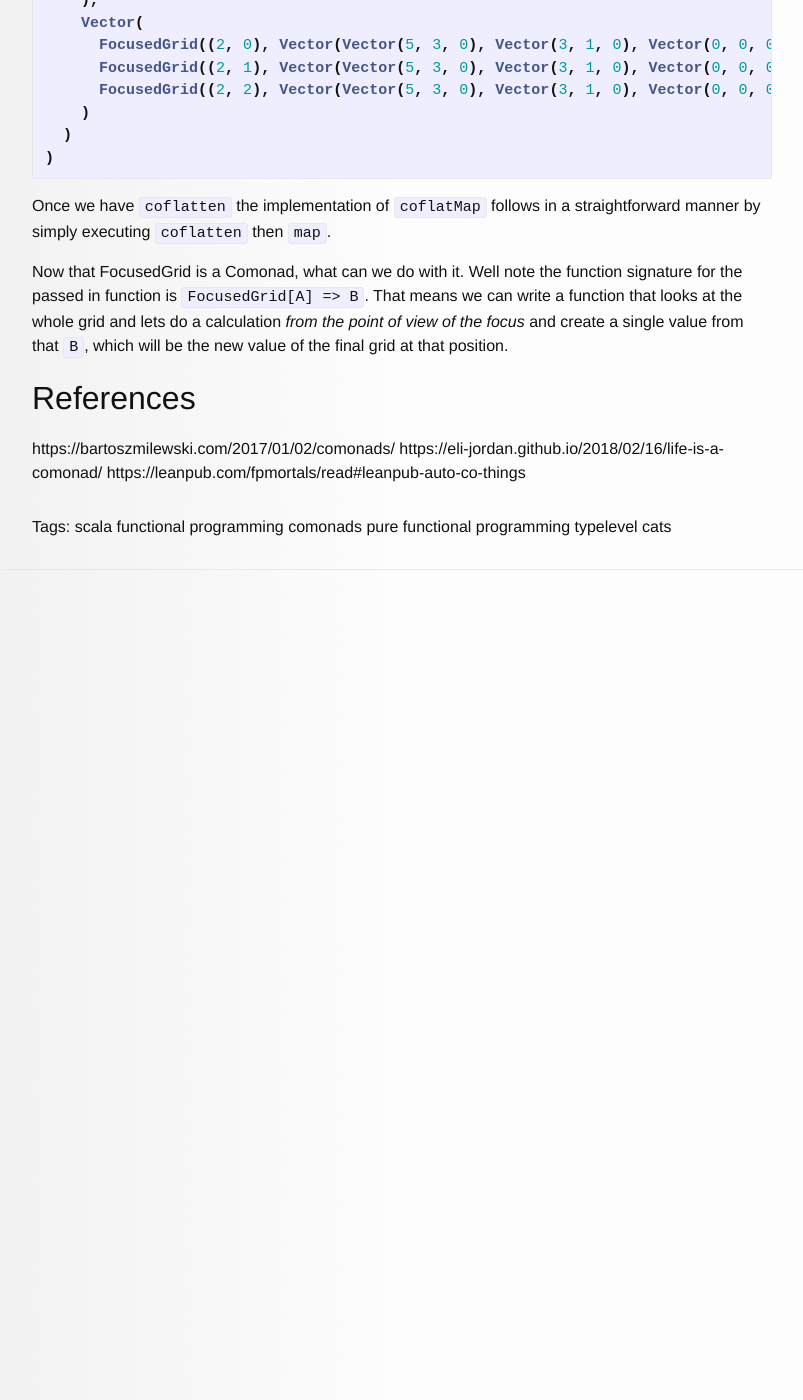
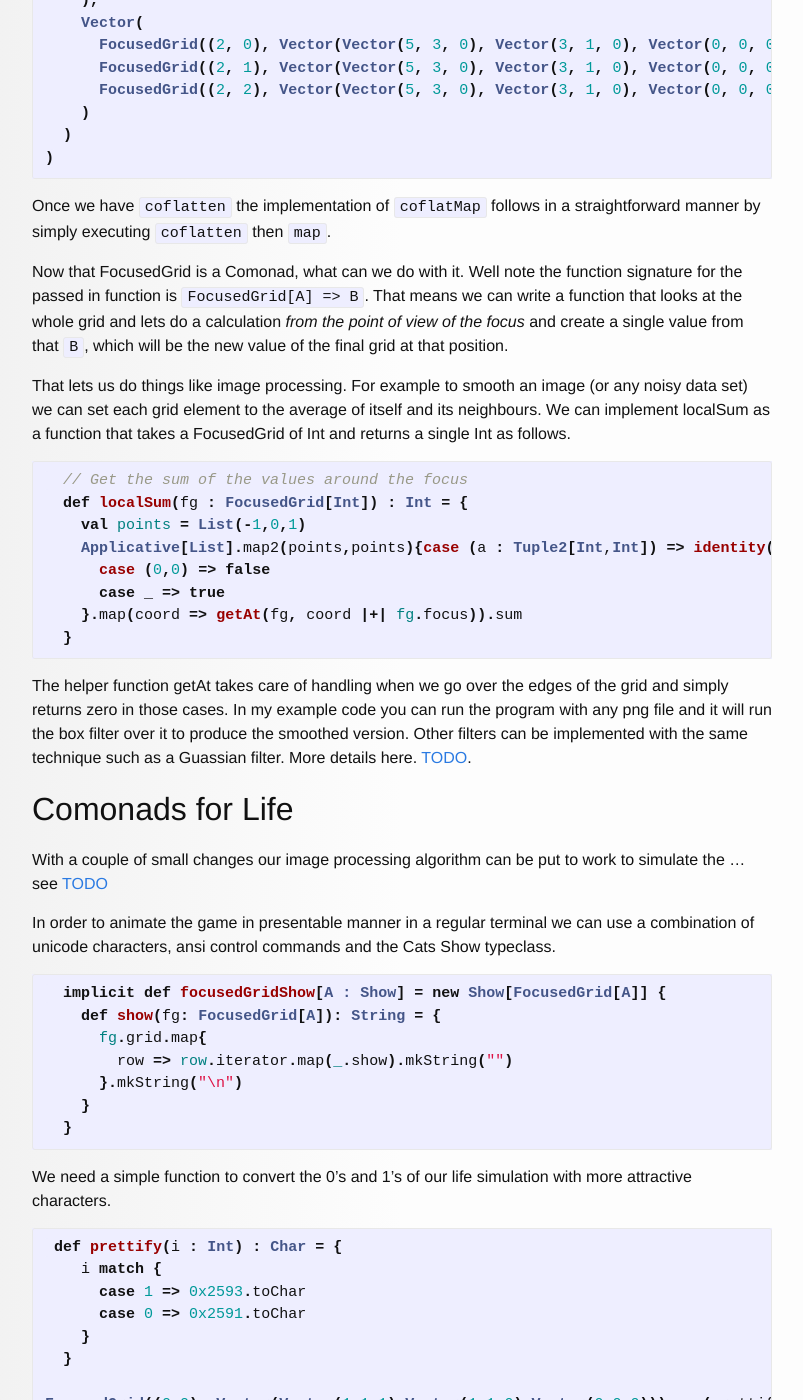
Before and after one commit to justinhj/justinhj.github.io, a Jekyll site: the page built from _posts/2019-06-20-comonads-for-life.md, in a window 1280 px wide and 1400 px high, scrolled down 6411 px. Shown: the whole window, without its empty margins (238-1041 px from the left). Built offline with Jekyll 4.4.1, drawn with Linux system fonts in a browser that asks for light colours; comment, search, counter and statistics services are not loaded; before the commit the page ends 7041 px from its top, so only the background shows below that; some of the changed text lies outside the part shown.

Commit message:
more stuff

````diff
--- a/_posts/2019-06-20-comonads-for-life.md
+++ b/_posts/2019-06-20-comonads-for-life.md
@@ -253,7 +253,70 @@ Once we have `coflatten` the implementation of `coflatMap` follows in a straight
 
 Now that FocusedGrid is a Comonad, what can we do with it. Well note the function signature for the passed in function is `FocusedGrid[A] => B`. That means we can write a function that looks at the whole grid and lets do a calculation _from the point of view of the focus_ and create a single value from that `B`, which will be the new value of the final grid at that position.
 
+That lets us do things like image processing. For example to smooth an image (or any noisy data set) we can set each grid element to the average of itself and its neighbours. We can implement localSum as a function that takes a FocusedGrid of Int and returns a single Int as follows.
 
+```scala
+  // Get the sum of the values around the focus
+  def localSum(fg : FocusedGrid[Int]) : Int = {
+    val points = List(-1,0,1)
+    Applicative[List].map2(points,points){case (a : Tuple2[Int,Int]) => identity(a)}.filter{
+      case (0,0) => false
+      case _ => true
+    }.map(coord => getAt(fg, coord |+| fg.focus)).sum
+  }
+```
+
+The helper function getAt takes care of handling when we go over the edges of the grid and simply returns zero in those cases. In my example code you can run the program with any png file and it will run the box filter over it to produce the smoothed version. Other filters can be implemented with the same technique such as a Guassian filter. More details here. [TODO](TODO).
+
+##  Comonads for Life
+
+With a couple of small changes our image processing algorithm can be put to work to simulate the ... see [TODO](conways game of life wiki)
+
+In order to animate the game in presentable manner in a regular terminal we can use a combination of unicode characters, ansi control commands and the Cats Show typeclass.
+
+```scala
+  implicit def focusedGridShow[A : Show] = new Show[FocusedGrid[A]] {
+    def show(fg: FocusedGrid[A]): String = {
+      fg.grid.map{
+        row => row.iterator.map(_.show).mkString("")
+      }.mkString("\n")
+    }
+  }
+```
+
+We need a simple function to convert the 0's and 1's of our life simulation with more attractive characters.
+
+```scala
+ def prettify(i : Int) : Char = {
+    i match {
+      case 1 => 0x2593.toChar
+      case 0 => 0x2591.toChar
+    }
+  }
+
+FocusedGrid((0,0), Vector(Vector(1,1,1),Vector(1,1,0),Vector(0,0,0))).map(prettify).show
+▓▓▓
+▓▓░
+░░░
+```
+
+Since Conway's rules of life involve simply counting the number of neighbours, our localSum function already does that since the cells are only 1's or 0's. So we can make a single simulation step function in terms of localSum as follows.
+
+```scala
+  def conwayStep(fg: FocusedGrid[Int]) : Int = {
+    val liveNeighbours = localSum(fg)
+    val live = getAt(fg, fg.focus)
+
+    if(live == 1) {
+      if(liveNeighbours >= 2 && liveNeighbours <=3) 1 else 0
+    }
+    else {
+      if(liveNeighbours == 3) 1 else 0
+    }
+  }
+```
+
+Note that the function getAt here is written to handle wrapping
 
 ## References
 
````
